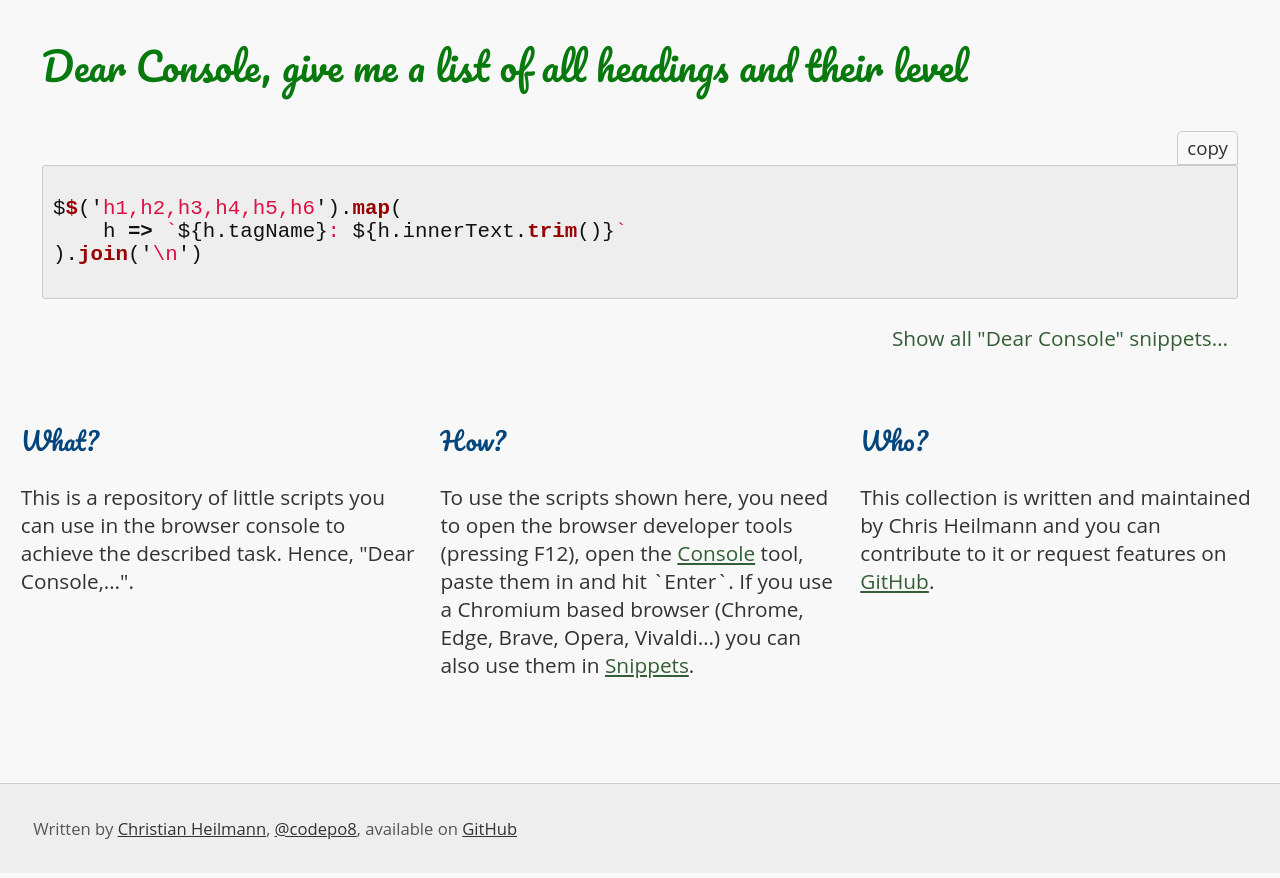
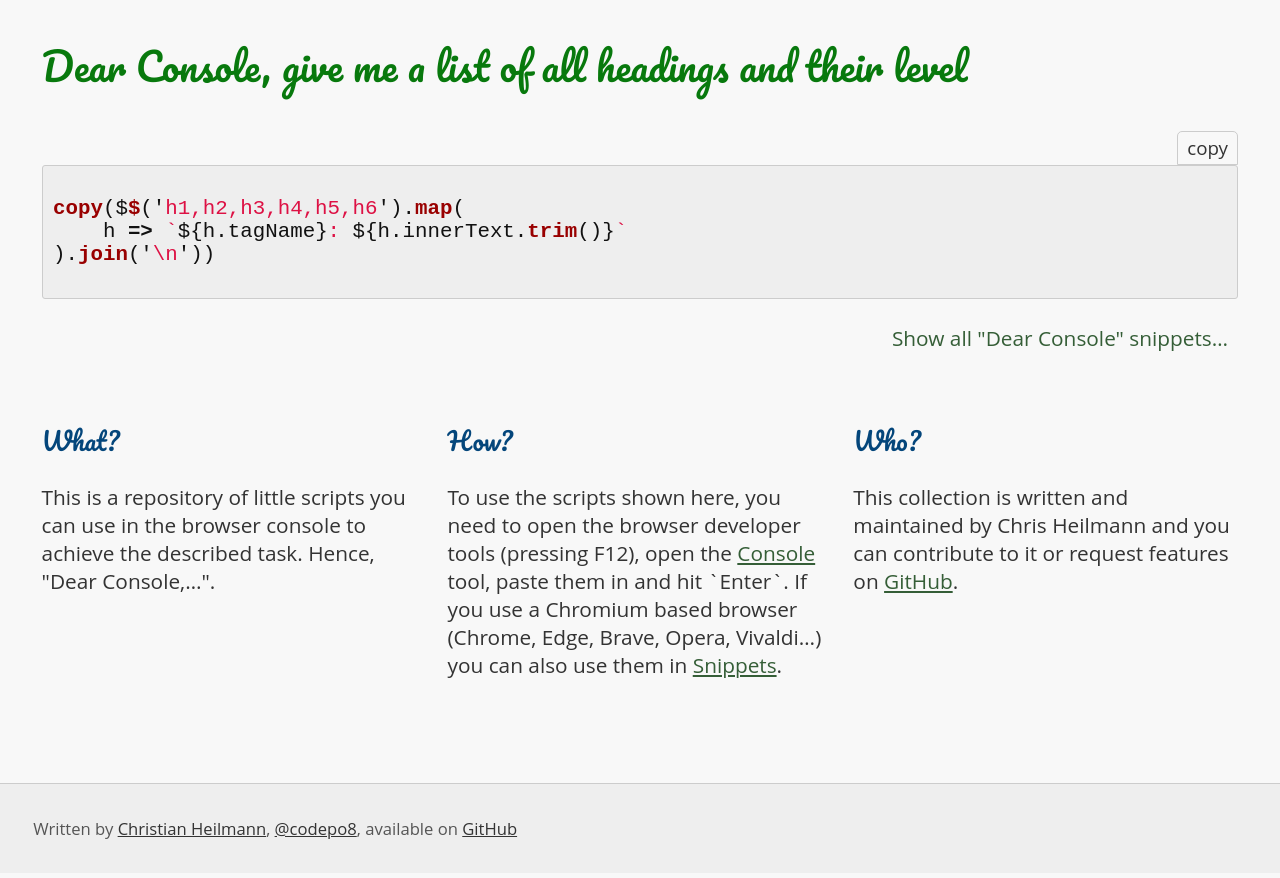
Before and after one commit to codepo8/dearconsole, a Jekyll site: the page built from _scripts/headings.md, in a window 1280 px wide. Shown: the top 878 px of the page. Built offline with Jekyll 4.4.1, drawn with Linux system fonts in a browser that asks for light colours.

Commit message:
margin fix

```diff
--- a/_scripts/headings.md
+++ b/_scripts/headings.md
@@ -6,7 +6,7 @@ codeexample: '$$(±h1,h2,h3,h4,h5,h6±).map(h=>`${h.tagName.toLowerCase()}: ${h.
 ---
 
 {% highlight javascript %}
-$$('h1,h2,h3,h4,h5,h6').map(
+copy($$('h1,h2,h3,h4,h5,h6').map(
     h => `${h.tagName}: ${h.innerText.trim()}`
-).join('\n')
+).join('\n'))
 {% endhighlight %}
--- a/assets/styles.css
+++ b/assets/styles.css
@@ -164,7 +164,7 @@ output.popup {
 .threecol {
   display: flex;
   gap: 1em;
-  margin: 2em 1em
+  margin: 2em;
 }
 .threecol > div {
   flex: 1;
```
